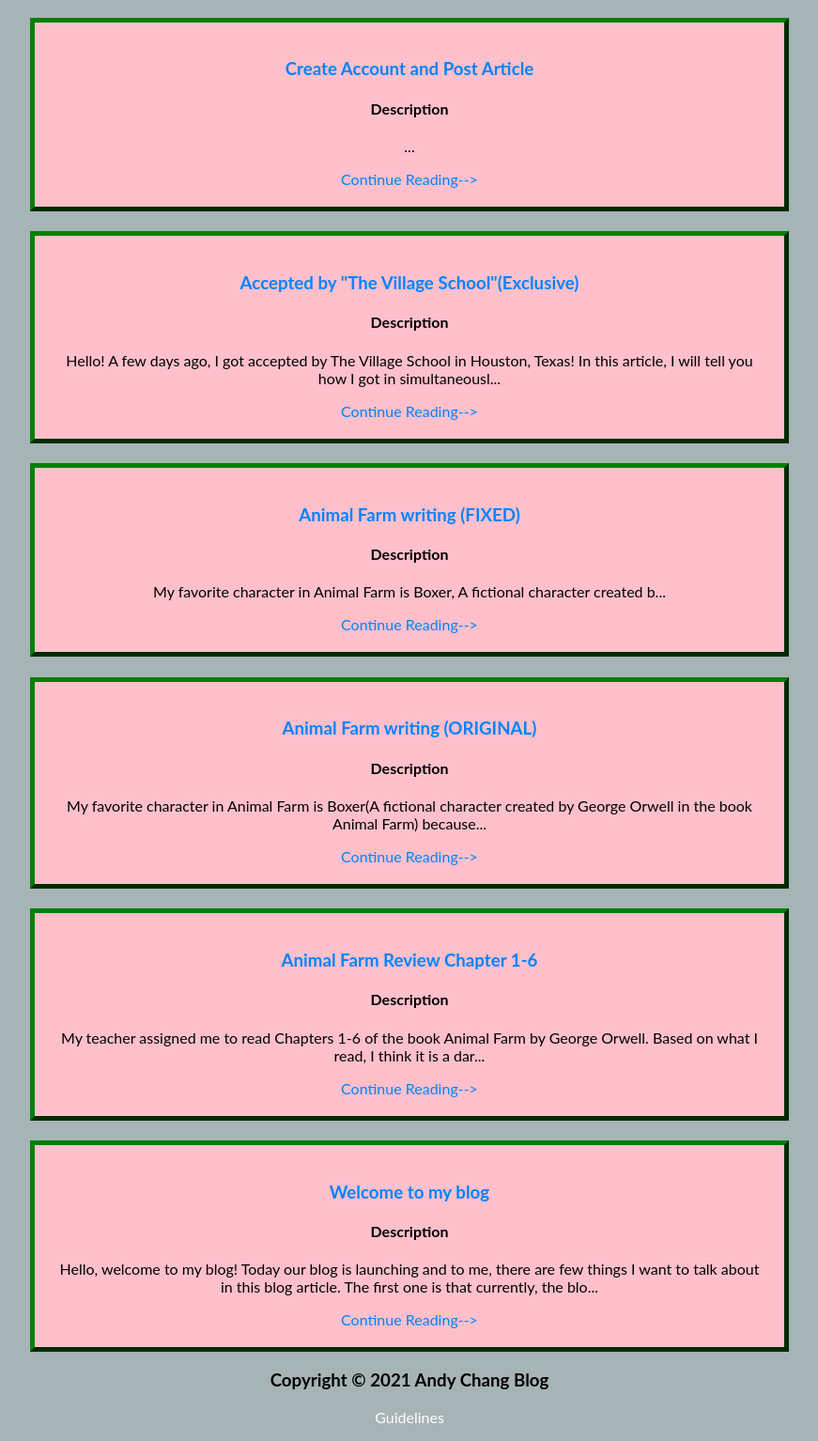
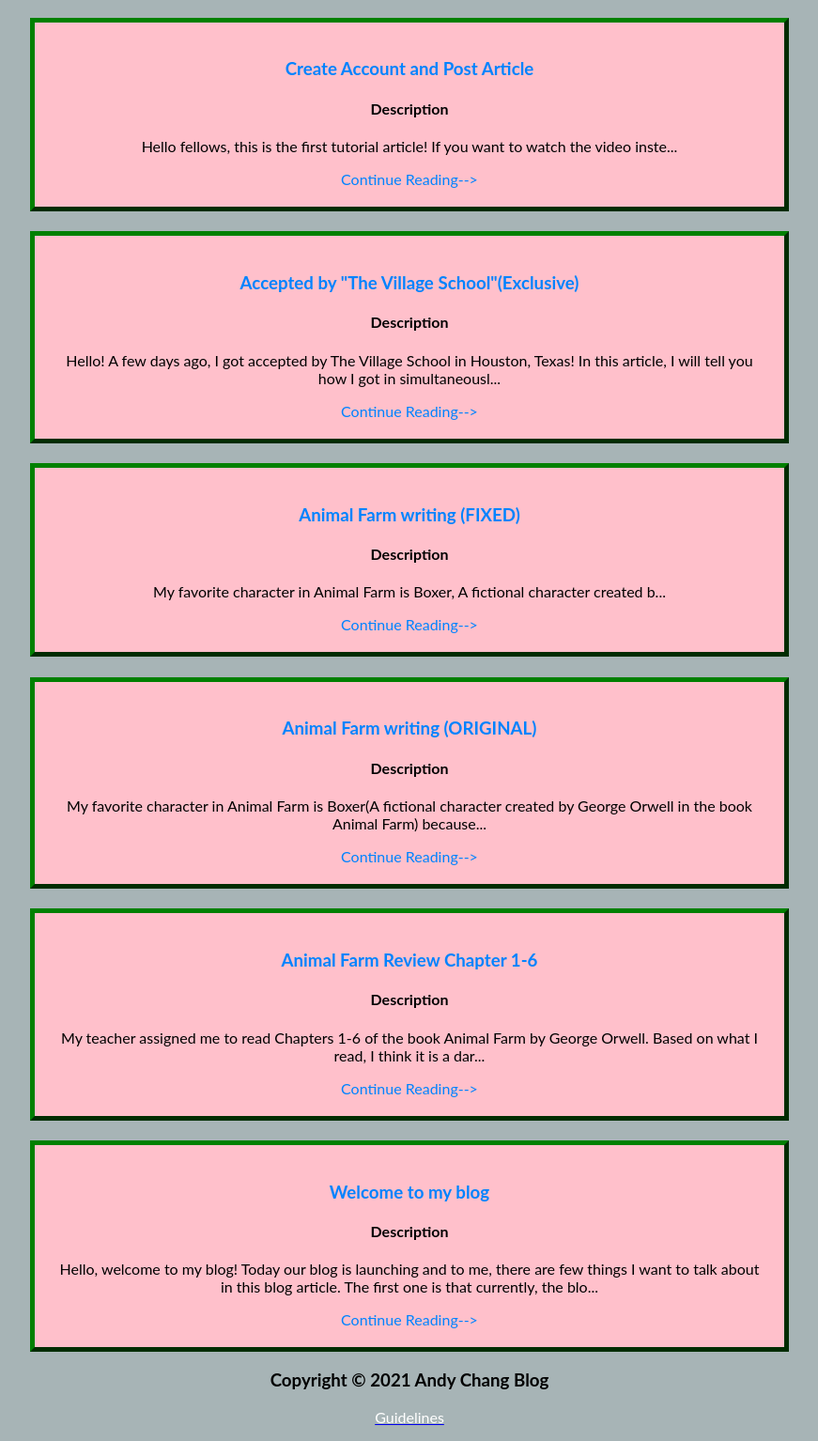
Before and after one commit to realandychang/blog.realandychang.us, a plain HTML site: page index.html in a window 1280 px wide. Shown: the part 286-1820 px from the top of the page at 94% size, without its empty margins (204-1075 px from the left). Drawn offline with Linux system fonts and the light colour scheme.

Commit message:
Update index.html

```diff
--- a/index.html
+++ b/index.html
@@ -129,7 +129,7 @@ function closeNav() {
 <div class="center">
   <center><h3><a style=" text-decoration:none" href="/blog-06"><span style="color:#0083ff">Create Account and Post Article</a></span></h3>
   <h4><b>Description</b></h4>
-  <p><a style=" text-decoration:none" href="/blog-06"><span style="color: black">...</a></span></p>
+  <p><a style=" text-decoration:none" href="/blog-06"><span style="color: black">Hello fellows, this is the first tutorial article! If you want to watch the video inste...</a></span></p>
   <a style="text-decoration:none" href="/blog-06"><span style="color:#0083ff">Continue Reading--></a></span></center>
 </div>
 <h1> </h1>
@@ -176,7 +176,7 @@ body {
 
 <div class="footer">
   <h3>Copyright © 2021 Andy Chang Blog</h3>
-  <div class="text" style=" text-align:center; "><a style= " text-decoration:none; " href="https://blog.realandychang.us/guidelines/" target="_blank"><span style="color:#FFFFFF">Guidelines</span></a></p>
+  <div class="text" style=" text-align:center; "><a href="https://blog.realandychang.us/guidelines/" target="_blank"><span style="color:#FFFFFF">Guidelines</span></a></p>
 </div>
  <style>
 .footer {
```
